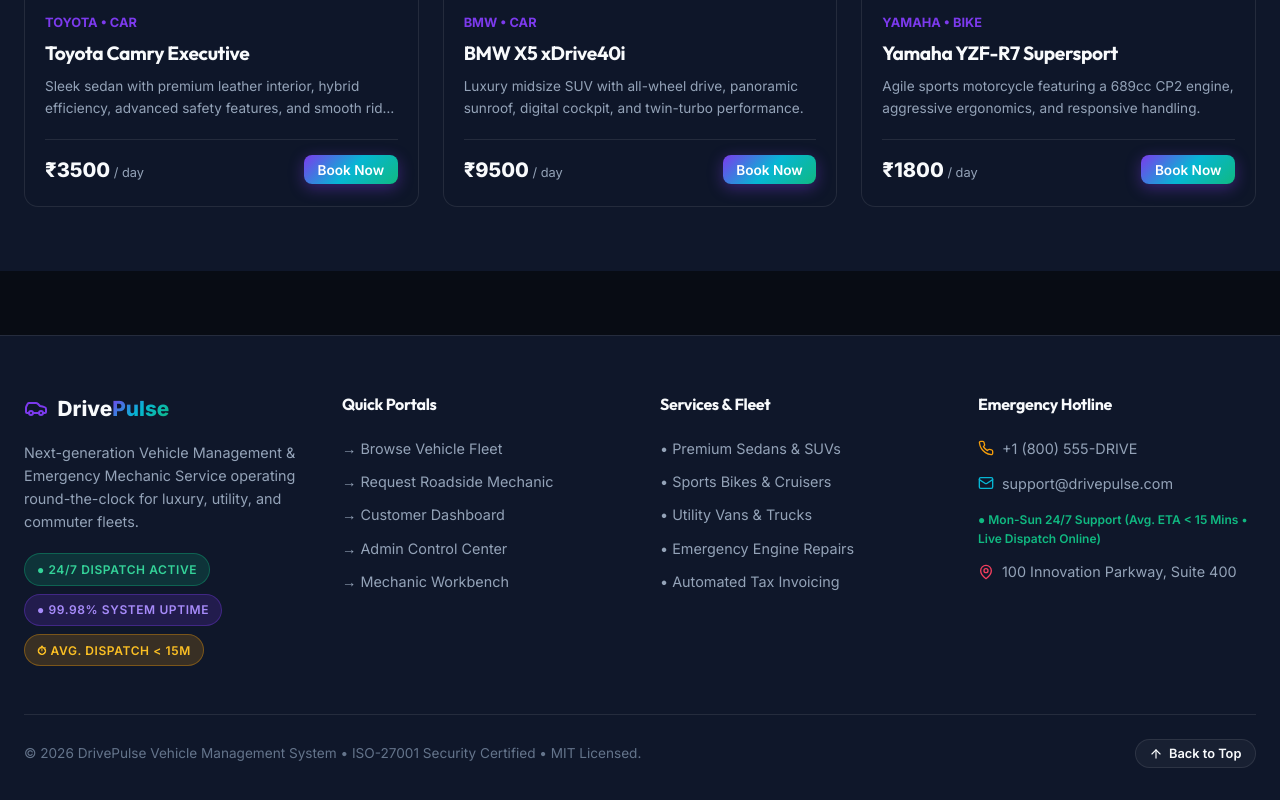
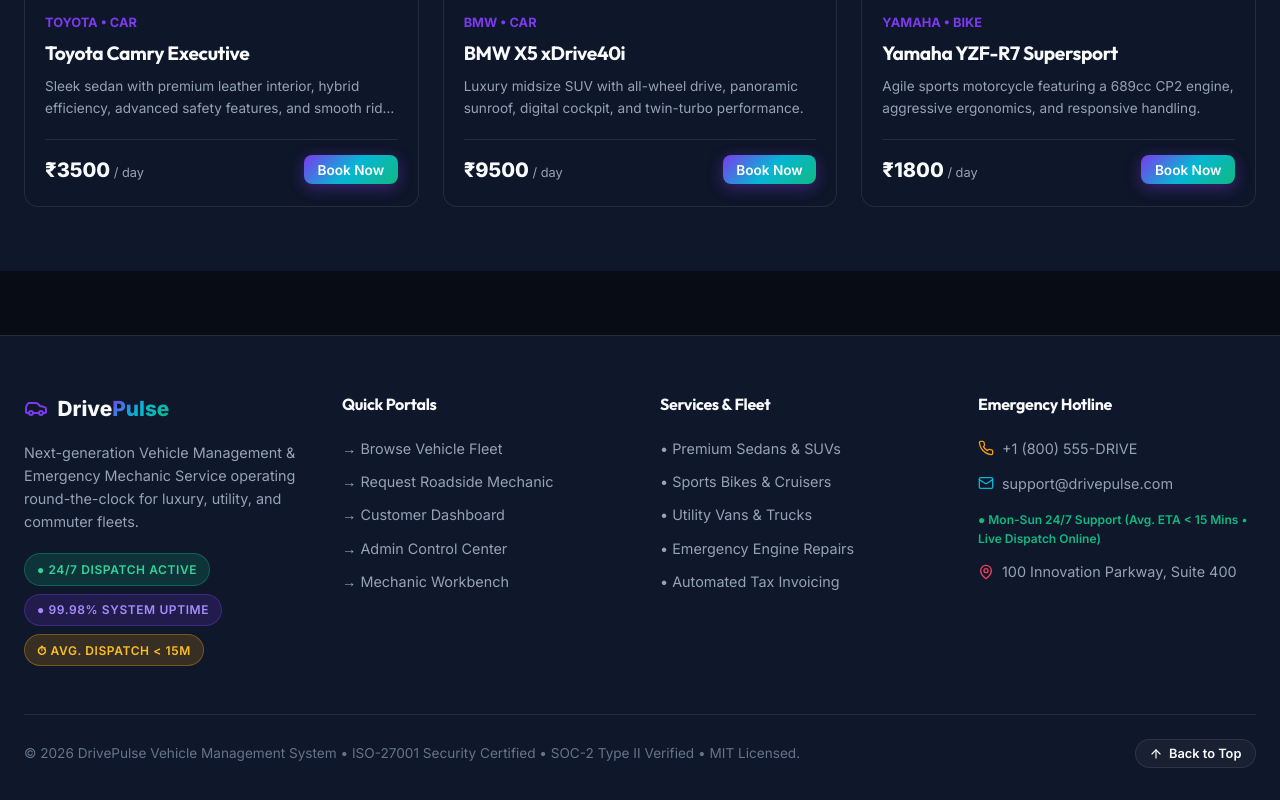
Before and after one commit to swarajchikhale/vehical_management_system, a React (Vite) app: page / in a window 1280 px wide. Shown: the part 2193-2993 px from the top of the page. Built offline with nearby package versions, Linux system fonts and the light colour scheme; the HTML template or start-up script is replaced by a standard one.

Commit message:
Add ISO-27001 security compliance badge tag to site footer

```diff
--- a/src/components/Footer.jsx
+++ b/src/components/Footer.jsx
@@ -101,7 +101,7 @@ export const Footer = ({ setActiveTab }) => {
 
         <div style={{ borderTop: '1px solid var(--border-color)', paddingTop: '1.5rem', display: 'flex', justifyContent: 'space-between', alignItems: 'center', flexWrap: 'wrap', gap: '1rem', fontSize: '0.85rem', color: 'var(--text-subtle)' }}>
           <div>
-            © {new Date().getFullYear()} DrivePulse Vehicle Management System • ISO-27001 Security Certified • MIT Licensed.
+            © {new Date().getFullYear()} DrivePulse Vehicle Management System • ISO-27001 Security Certified • SOC-2 Type II Verified • MIT Licensed.
           </div>
           <button
             onClick={scrollToTop}
```
